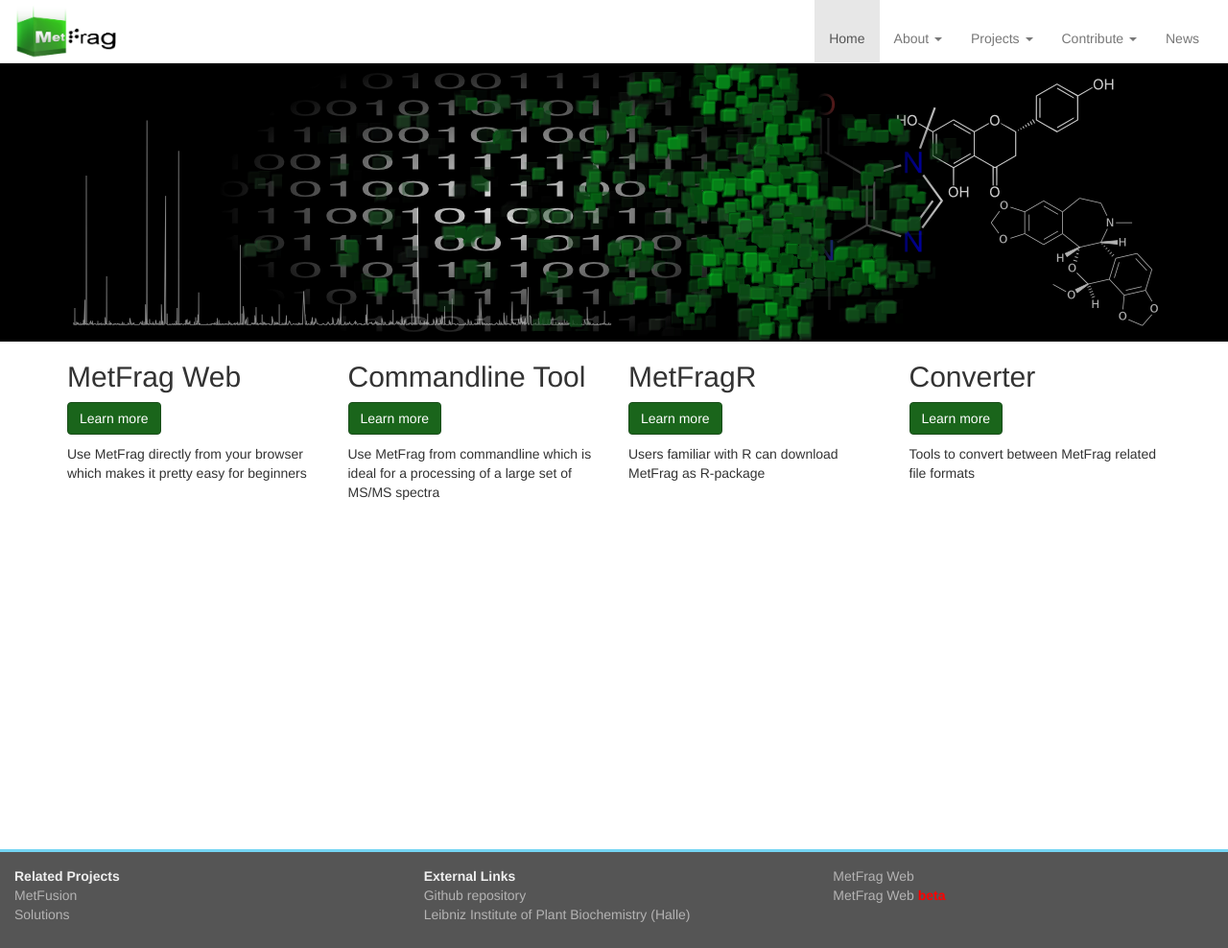
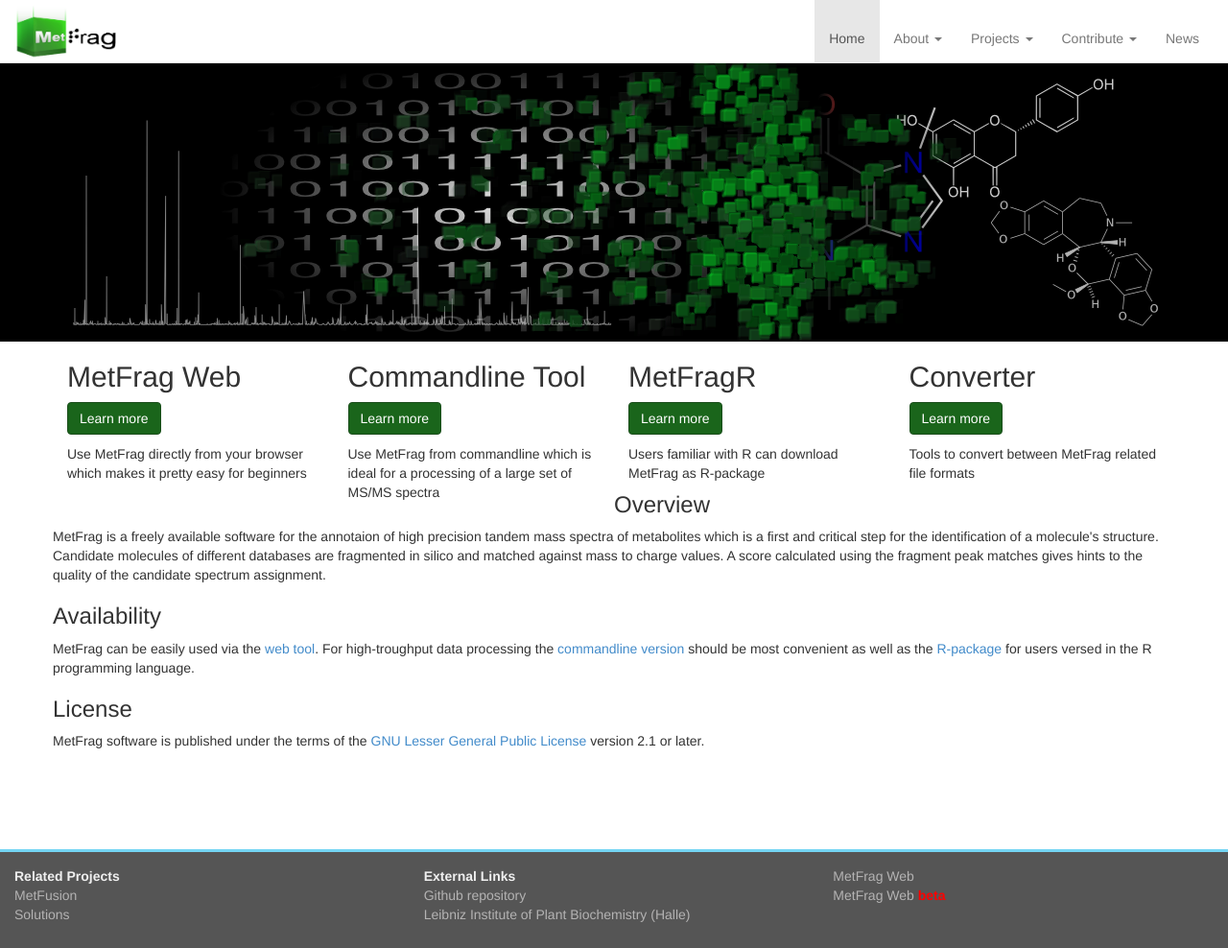
Before and after one commit to ipb-halle/MetFrag, a Jekyll site: the page built from index.html, in a window 1280 px wide. Shown: the whole page at 96% size. Built offline with Jekyll 4.4.1, drawn with Linux system fonts in a browser that asks for light colours; nearby versions of some CDN libraries; Markdown is read by kramdown in place of the engine named in the settings.

Commit message:
Update index.html

```diff
--- a/index.html
+++ b/index.html
@@ -35,5 +35,21 @@
       <p>Tools to convert between MetFrag related file formats</p>
     </div>
 
+  <h3>Overview</h3>
+
+<p>MetFrag is a freely available software for the annotaion of high precision tandem mass spectra of metabolites which
+is a first and critical step for the identification of a molecule&#39;s structure. Candidate molecules
+of different databases are fragmented in silico and matched against mass to charge values. A score calculated
+using the fragment peak matches gives hints to the quality of the candidate spectrum assignment.</p>
+
+<h3>Availability</h3>
+
+<p>MetFrag can be easily used via the <a href="/MetFrag/projects/metfragweb">web tool</a>. For high-troughput data processing the <a href="/MetFrag/projects/commandline">commandline version</a> should be most convenient as well
+as the <a href="/MetFrag/projects/metfragr">R-package</a> for users versed in the R programming language.</p>
+
+<h3>License</h3>
+
+<p>MetFrag software is published under the terms of the <a href="http://www.gnu.org/licenses/lgpl.html">GNU Lesser General Public License</a> version 2.1 or later.</p>
+
   </div>
 </div>
```
